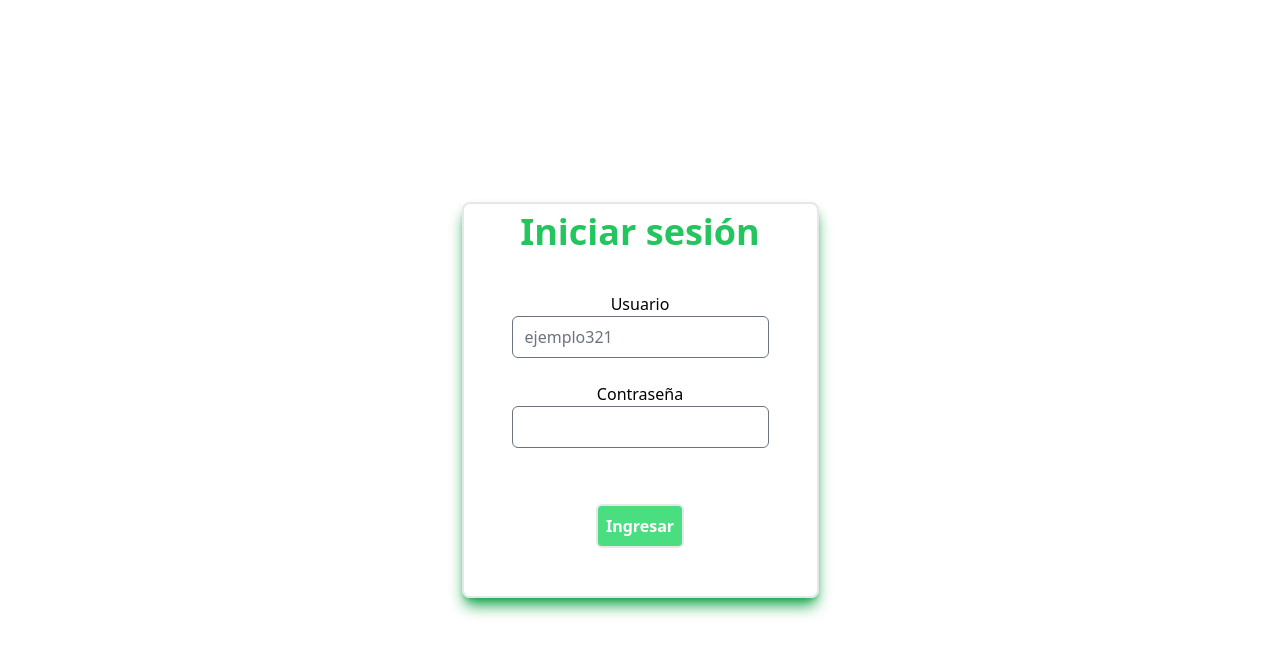
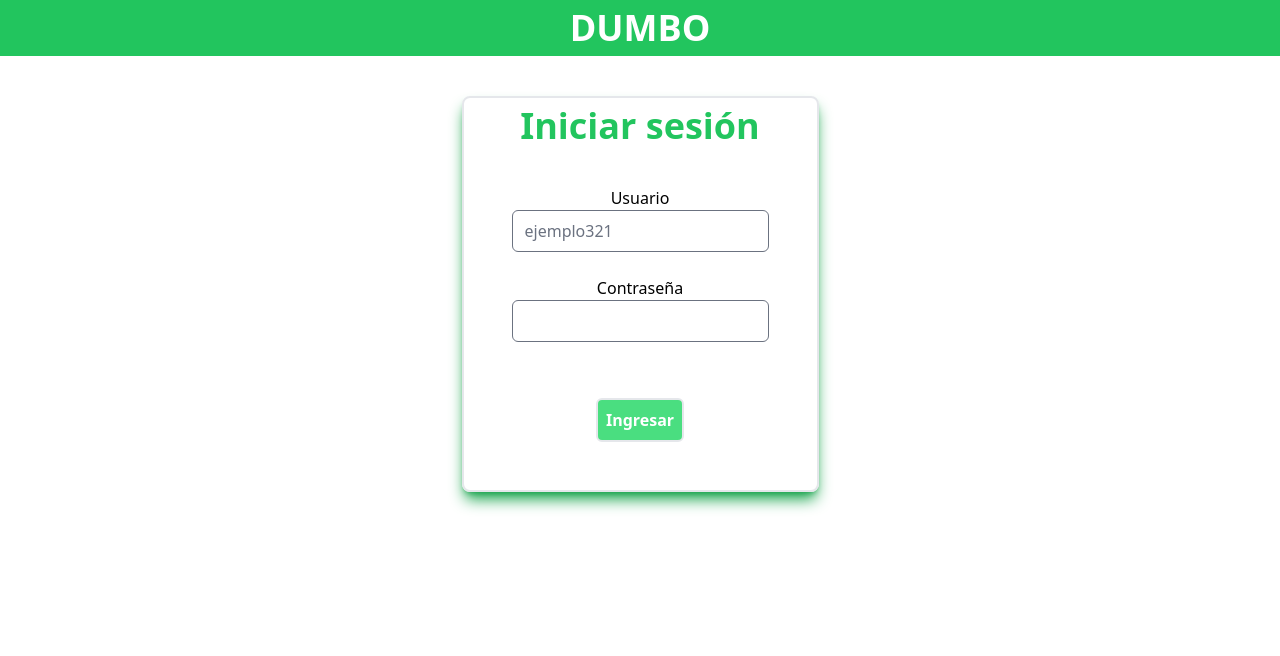
Before and after one commit to socram174/Taller2-IDWM, a React (Vite) app in the folder web/: page / in a window 1280 px wide. Shown: the top 656 px of the page. Built offline with nearby package versions, Linux system fonts and the light colour scheme.

Commit message:
feat: added global navbar to the app component

```diff
--- a/web/src/App.jsx
+++ b/web/src/App.jsx
@@ -3,6 +3,7 @@ import { BrowserRouter, Navigate, Routes, Route } from "react-router-dom";
 import Login from "./views/Login.jsx";
 import AdminPanel from "./views/AdminPanel.jsx";
 import './App.css';
+import Navbar from './components/Navbar.jsx';
 
 export const CurrentUserContext = createContext(null);
 
@@ -27,6 +28,7 @@ function App() {
 
   return (
     <>
+    <Navbar />
       <BrowserRouter>
       <CurrentUserContext.Provider
       value={{
--- a/web/src/components/Navbar.jsx
+++ b/web/src/components/Navbar.jsx
@@ -1,7 +1,7 @@
 const Navbar = () => {
     return (
-        <nav>
-            <h1>Navbar</h1>
+        <nav className="text-center bg-green-500 p-2  fixed w-full">
+            <h1 className="font-bold text-white text-4xl">DUMBO</h1>
         </nav>
     )
 };
--- a/web/src/views/AdminPanel.jsx
+++ b/web/src/views/AdminPanel.jsx
@@ -1,8 +1,11 @@
 const AdminPanel = () => {
     return (
-        <div className="text-center">
+        <>
+
+        <div className="text-center pt-24 border-2">
         <h1>Admin Panel</h1>
         </div>
+        </>
     );
 };
 
--- a/web/src/views/Login.jsx
+++ b/web/src/views/Login.jsx
@@ -54,7 +54,9 @@ const Login = () => {
   //console.log(errors);
 
   return (
-    <div className="flex flex-col justify-center items-center h-full">
+    <>
+
+      <div className="flex flex-col pt-24 items-center h-full">
       <div className="flex flex-col justify-center items-center border-2 p-2 rounded-lg shadow-green-600 shadow-lg">
         <h1 className="font-bold text-4xl text-green-500">Iniciar sesión</h1>
         <form
@@ -120,6 +122,7 @@ const Login = () => {
         </form>
       </div>
     </div>
+    </>
   );
 };
 
```
